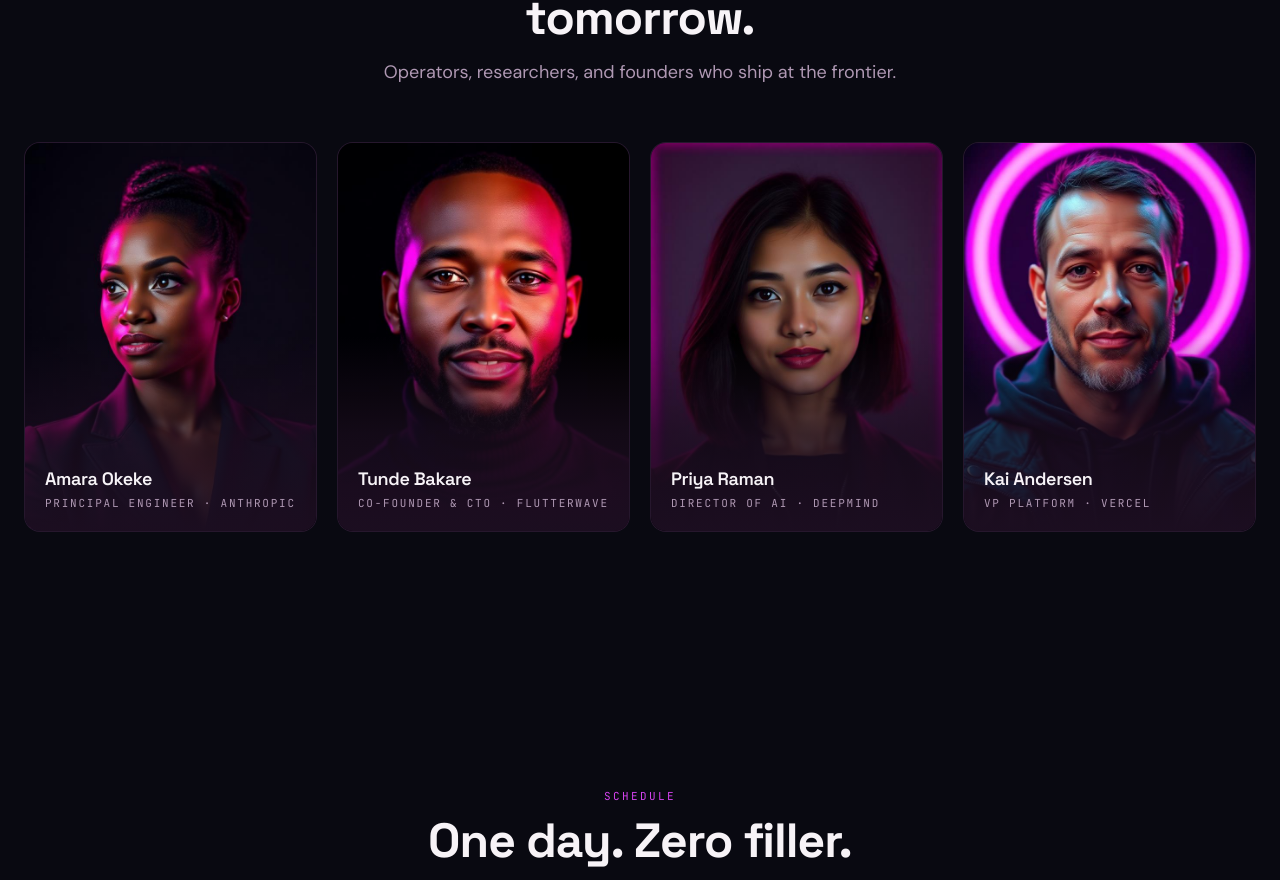
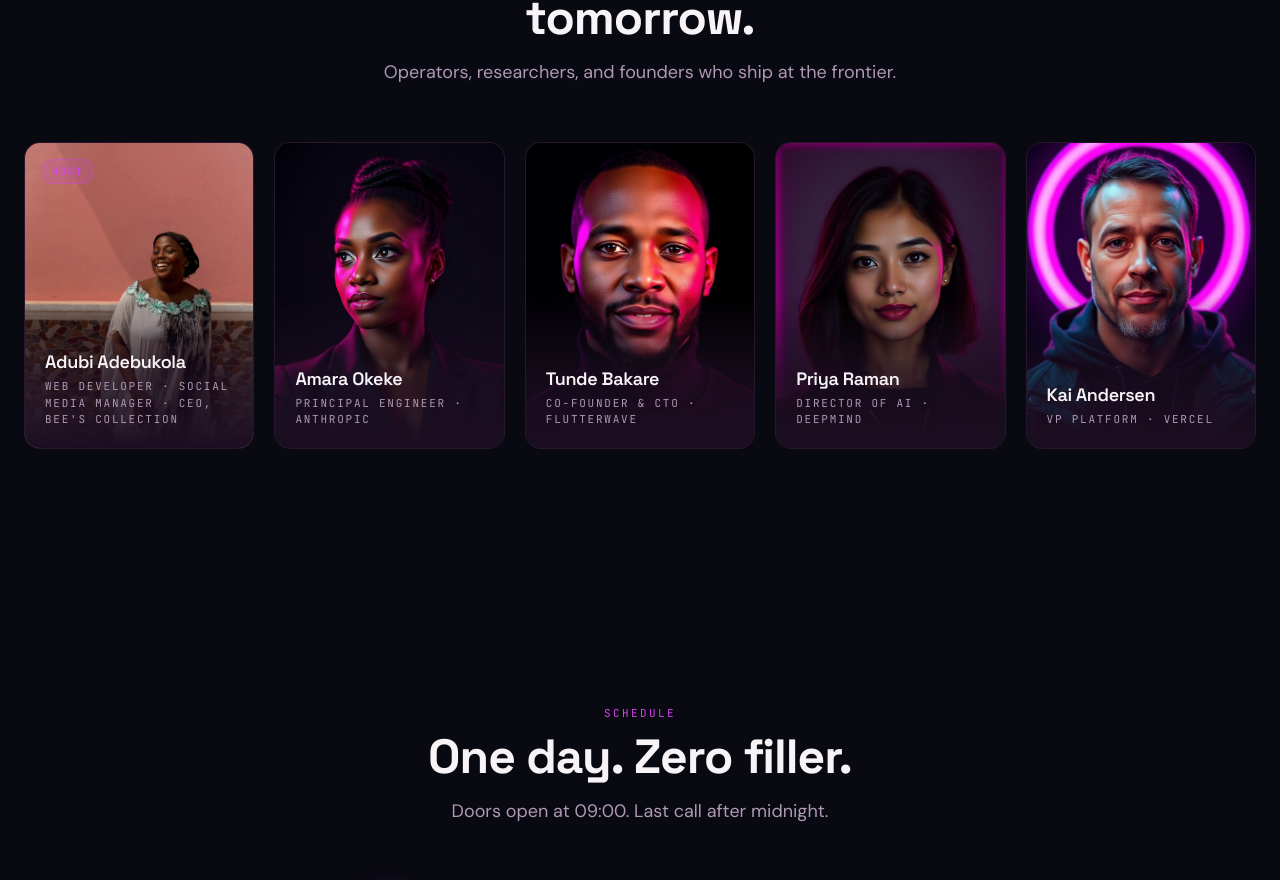
Before and after one commit to sisterbeee/technetworkevent, a React (Vite) app: page / in a window 1280 px wide. Shown: the part 1017-1897 px from the top of the page. Built offline with nearby package versions, Linux system fonts and the light colour scheme; the HTML template or start-up script is replaced by a standard one.

Commit message:
Changes
Co-authored-by: sisterbeee <213426539+sisterbeee@users.noreply.github.com>

```diff
--- a/src/pages/Landing.tsx
+++ b/src/pages/Landing.tsx
@@ -24,6 +24,7 @@ import speakerAmara from "@/assets/speaker-amara.jpg";
 import speakerTunde from "@/assets/speaker-tunde.jpg";
 import speakerPriya from "@/assets/speaker-priya.jpg";
 import speakerKai from "@/assets/speaker-kai.jpg";
+import speakerBuh from "@/assets/speaker-buh.jpg";
 
 /* ------------------------------------------------------------------ */
 /* Event constants                                                     */
@@ -44,6 +45,7 @@ const NAV_LINKS = [
 ];
 
 const SPEAKERS = [
+  { name: "Adubi Adebukola", role: "Web Developer · Social Media Manager · CEO, Bee's Collection", img: speakerBuh, tag: "Host" },
   { name: "Amara Okeke", role: "Principal Engineer · Anthropic", img: speakerAmara },
   { name: "Tunde Bakare", role: "Co-founder & CTO · Flutterwave", img: speakerTunde },
   { name: "Priya Raman", role: "Director of AI · DeepMind", img: speakerPriya },
@@ -313,7 +315,7 @@ function Speakers() {
           title="The people building tomorrow."
           subtitle="Operators, researchers, and founders who ship at the frontier."
         />
-        <div className="mt-14 grid grid-cols-1 gap-5 sm:grid-cols-2 lg:grid-cols-4">
+        <div className="mt-14 grid grid-cols-1 gap-5 sm:grid-cols-2 lg:grid-cols-3 xl:grid-cols-5">
           {SPEAKERS.map((s, i) => (
             <motion.div
               key={s.name}
@@ -330,10 +332,15 @@ function Speakers() {
                   loading="lazy"
                   width={768}
                   height={896}
-                  className="h-full w-full object-cover transition-transform duration-700 group-hover:scale-[1.04]"
+                  className="h-full w-full object-cover object-top transition-transform duration-700 group-hover:scale-[1.04]"
                 />
                 <div className="pointer-events-none absolute inset-x-0 bottom-0 h-1/2 bg-gradient-to-t from-card via-card/70 to-transparent" />
               </div>
+              {s.tag && (
+                <span className="absolute left-4 top-4 rounded-full border border-primary/40 bg-primary/15 px-2.5 py-1 font-mono-tech text-[10px] uppercase tracking-[0.18em] text-primary backdrop-blur-md">
+                  {s.tag}
+                </span>
+              )}
               <div className="absolute inset-x-0 bottom-0 p-5">
                 <h3 className="font-tech text-lg font-semibold text-foreground">{s.name}</h3>
                 <p className="mt-0.5 font-mono-tech text-[11px] uppercase tracking-[0.16em] text-muted-foreground">
```
